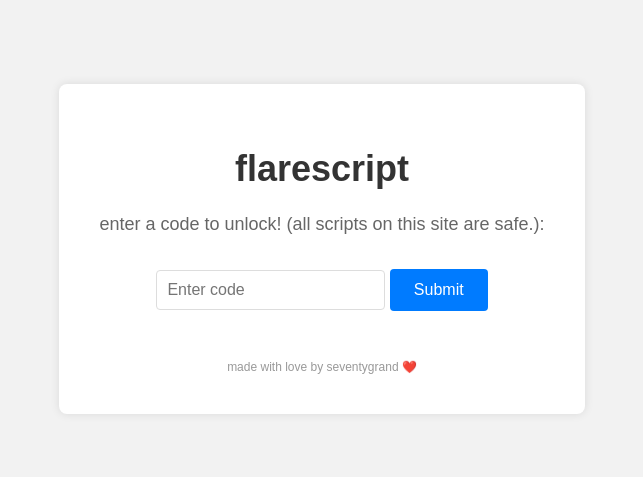
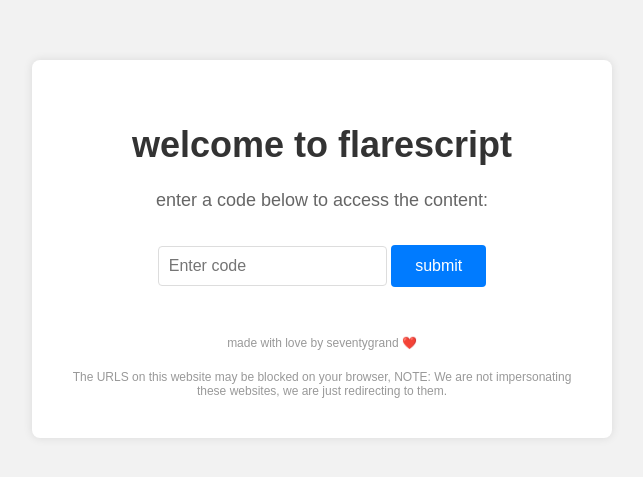
Before and after one commit to seventygrand/flarescript, a plain HTML site: page index.html in a window 1280 px wide. Shown: the part 151-628 px from the top of the page, without its empty margins (318-961 px from the left). Drawn offline with Linux system fonts and the light colour scheme.

Commit message:
Update index.html

```diff
--- a/index.html
+++ b/index.html
@@ -62,21 +62,30 @@
       font-size: 12px;
       color: #999;
     }
+    .disclaimer {
+      font-size: 12px;
+      color: #999;
+      margin-top: 20px;
+    }
   </style>
 </head>
 <body>
 
   <div class="container">
-    <h1>flarescript</h1>
-    <p>enter a code to unlock! (all scripts on this site are safe.):</p>
+    <h1>welcome to flarescript</h1>
+    <p>enter a code below to access the content:</p>
 
     <div class="redirect-form">
       <input type="text" id="codeInput" placeholder="Enter code">
-      <button onclick="checkCode()">Submit</button>
+      <button onclick="checkCode()">submit</button>
     </div>
 
     <div class="footer">
       made with love by seventygrand ❤️
+    </div>
+
+    <div class="disclaimer">
+The URLS on this website may be blocked on your browser, NOTE: We are not impersonating these websites, we are just redirecting to them.
     </div>
   </div>
 
```
